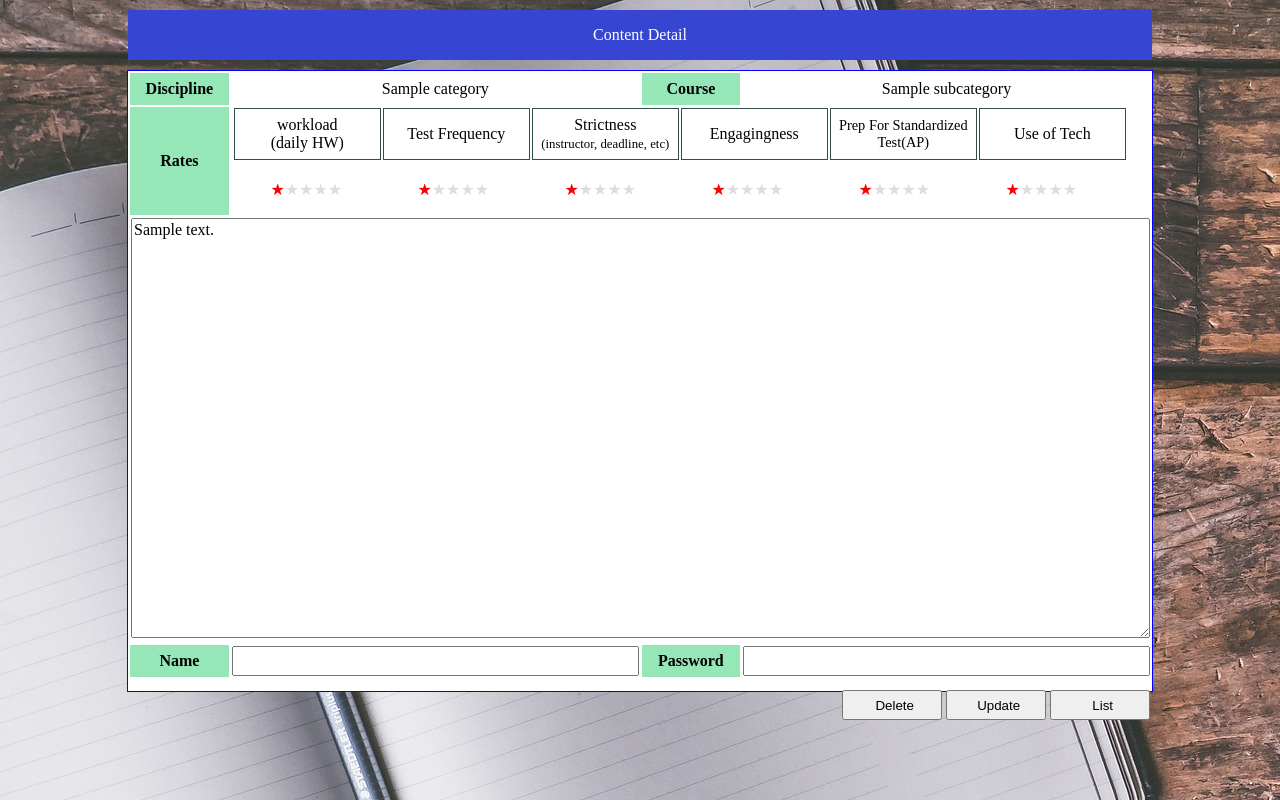
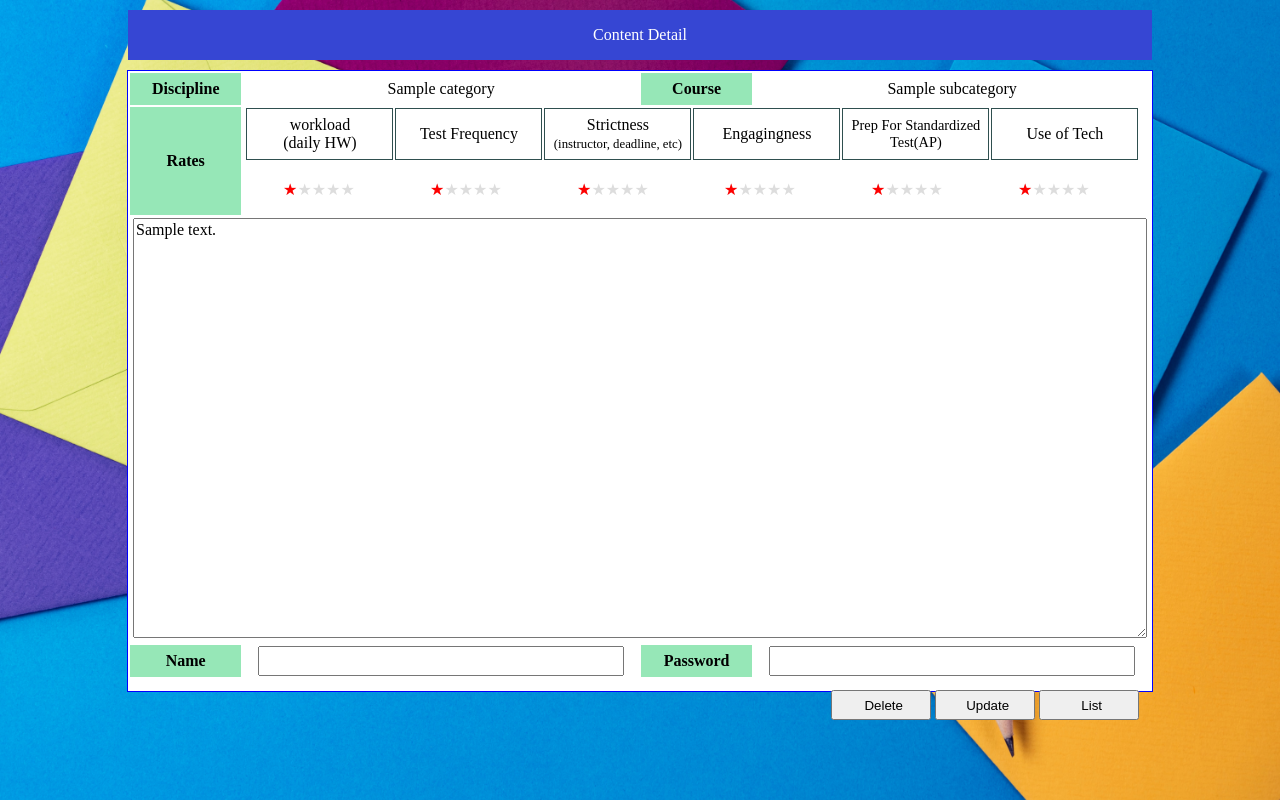
Before and after one commit to kcm1014/Project_KRW, a Django app: template krwproject/rate/templates/rate/detail.html in a window 1280 px wide. Run offline with Django 4.2, Linux system fonts and the light colour scheme; tables that the repository leaves empty hold one stand-in row (values such as "Sample post"); the template is opened without the code that fills it: values that come from a table or form of the project are taken from there, most other values are stand-ins (such as "Sample title", 1, 10 or a date in 2020); some web fonts are replaced.

Commit message:
마무리

```diff
--- a/krwproject/rate/templates/rate/detail.html
+++ b/krwproject/rate/templates/rate/detail.html
@@ -102,7 +102,7 @@
                     </tr>
                     <tr>
                         <td colspan="4" >
-                            <textarea name="content" cols="120" rows="23" id="content" class="myContents">{{ratecontent.contents}}</textarea>
+                            <textarea name="content" cols="115" rows="23" id="content" class="myContents">{{ratecontent.contents}}</textarea>
                         </td>
                     </tr>
                     <tr>
@@ -115,7 +115,7 @@
                         <td colspan="4" id="btnSubmit" >
                             <button type="button" value="Delete" id="deleteData">Delete</button>
                             <button type="button" value="Update" id="updateData">Update</button>
-                            <button type="button" value="goList" id="goList">List</button>
+                            <button type="button" value="goList" id="goList" style="margin-right: 10px;">List</button>
                         </td>
                     </tr>
                 </table>
--- a/krwproject/rate/templates/rate/write.html
+++ b/krwproject/rate/templates/rate/write.html
@@ -124,7 +124,7 @@
                     <tr>
                         <td colspan="4" id="btnSubmit" >
                             <button type="button" value="Write" id="writeData">Write</button>
-                            <button type="button" value="goList" id="goList">List</button>
+                            <button type="button" value="goList" id="goList" style="margin-right: 10px;">List</button>
                         </td>
                     </tr>
                 </table>
--- a/krwproject/static/css/main.css
+++ b/krwproject/static/css/main.css
@@ -6,8 +6,10 @@
 }
 
 body {
-    background-image: url("../img/university.jpg");
+    background-image: url("../img/classroom.jpg");
     font-family: GyeonggiBatang;
+    background-repeat : no-repeat;
+    background-size : cover;
 }
 
 a {
@@ -91,7 +93,7 @@ a {
   height: 40px;
   padding: 10px 25px;
   border: 2px solid #000;
-  font-family: 'Lato', sans-serif;
+  font-family: GyeonggiBatang;
   font-weight: 500;
   background: transparent;
   cursor: pointer;
--- a/krwproject/static/css/rate_detail.css
+++ b/krwproject/static/css/rate_detail.css
@@ -24,7 +24,10 @@ body {
     margin: 0;
     height: 100%;
     background-color: #FFFFFF;
-    background-image: url("../img/journal.jpg");
+    background-image: url("../img/write.jpg");
+    background-repeat : no-repeat;
+    background-size : cover;
+    font-family:GyeonggiBatang ;
 }
 
 
@@ -80,7 +83,7 @@ select {
     width: 200px;
     padding: .4em .1em .4em .5em;
     border: 1px solid #999;
-    font-family: inherit;
+    font-family: GyeonggiBatang;
     background: url('../img/arrow.jpg') no-repeat 95% 50%;
     border-radius: 0px;
     -webkit-appearance: none;
@@ -138,11 +141,11 @@ select {
   }
 
   textarea {
-      width: 1013px;
+      width: 99%;
   }
 
   input {
-      width: 395px;
+      width: 90%;
       padding: .4em .1em .4em .5em;
   }
 
```
Also changed, not shown: krwproject/static/css/rate_list.css (+6 -2 lines), krwproject/static/css/rate_write.css (+8 -5 lines), krwproject/static/img/classroom.jpg (added), krwproject/static/img/school bus.jpg (added), krwproject/static/img/write.jpg (added).
